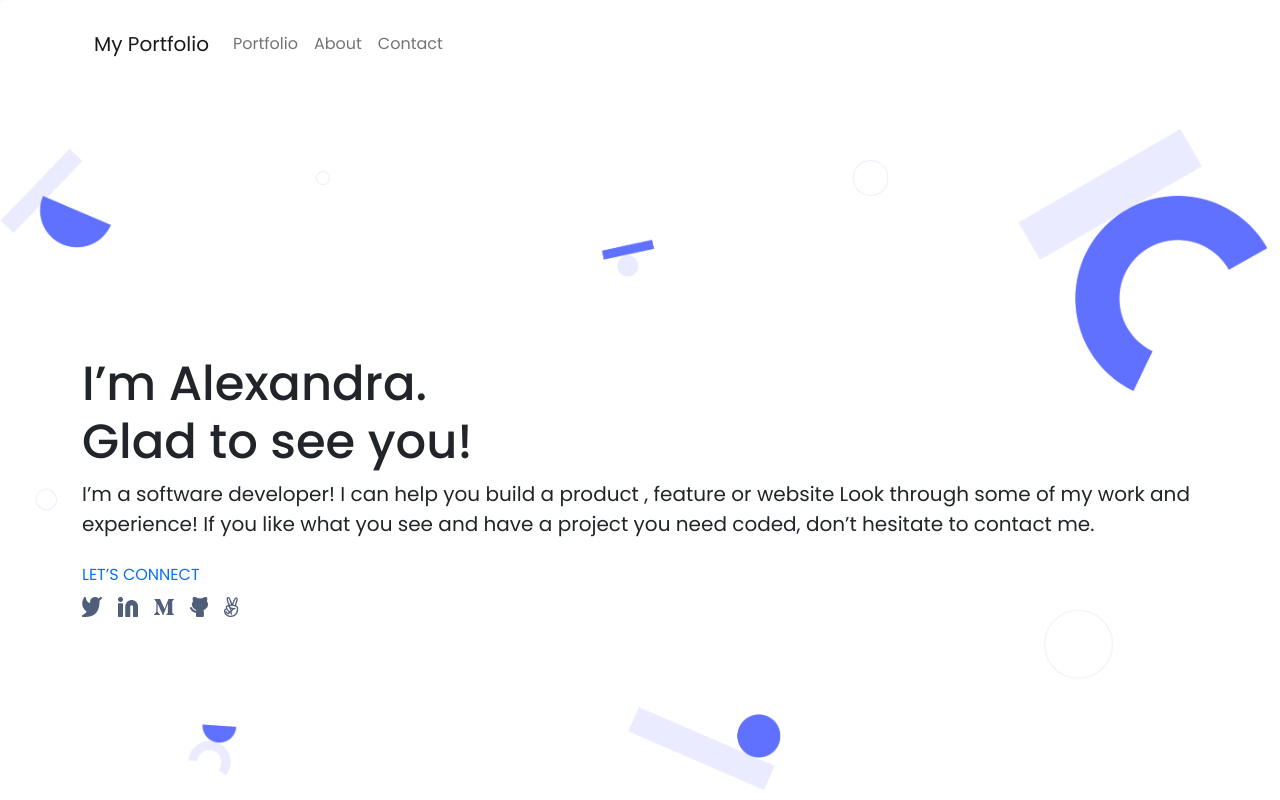
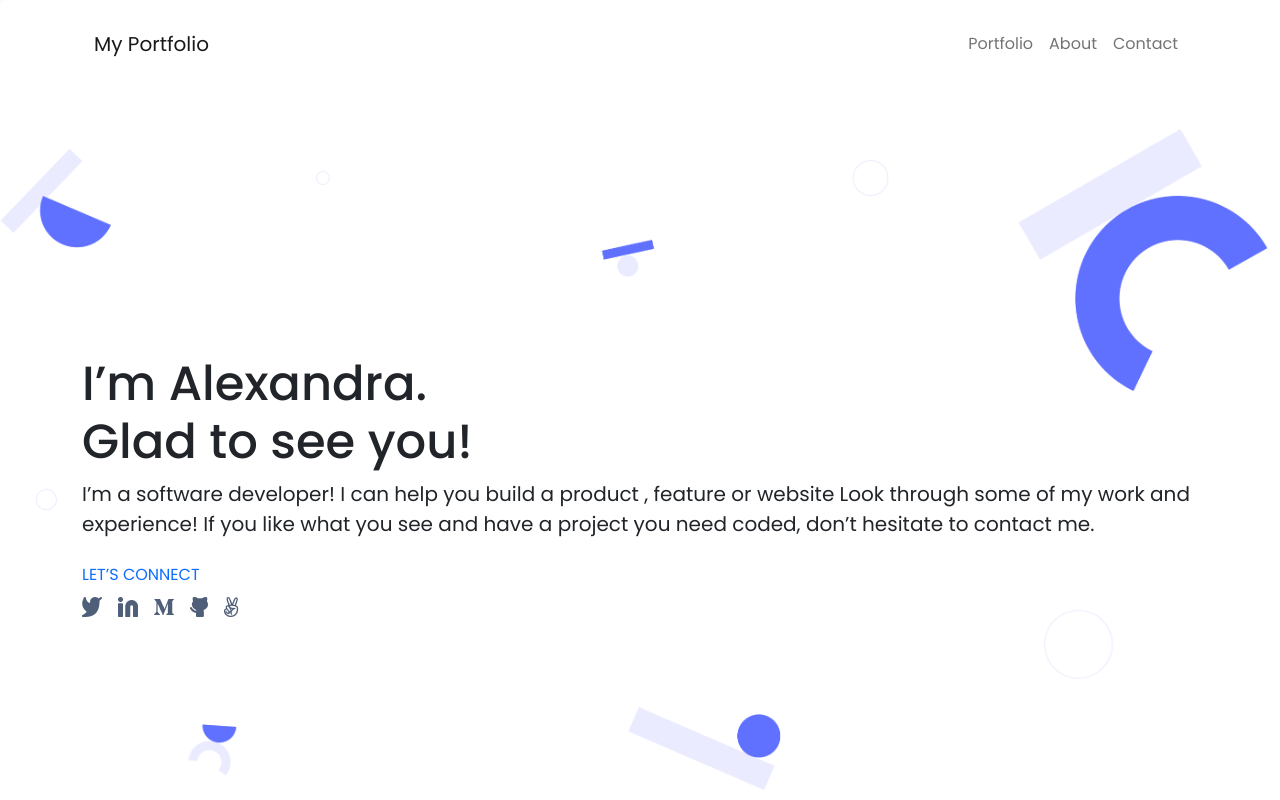
Before and after one commit to AjroudiRida/Bootstrap-portfolio, a website: page index.html in a window 1280 px wide. Shown: the top 800 px of the page. Drawn offline with nearby package versions, Linux system fonts and the light colour scheme.

Commit message:
move the navbar links to the right

```diff
--- a/index.html
+++ b/index.html
@@ -18,7 +18,7 @@
           <button class="navbar-toggler" type="button" data-bs-toggle="collapse" data-bs-target="#collapsibleNavbar">
             <span class="navbar-toggler-icon"></span>
           </button>
-          <div class="collapse navbar-collapse" id="collapsibleNavbar">
+          <div class="collapse navbar-collapse justify-content-end" id="collapsibleNavbar">
             <ul class="navbar-nav">
               <li class="nav-item">
                 <a class="nav-link" href="#">Portfolio</a>
```
